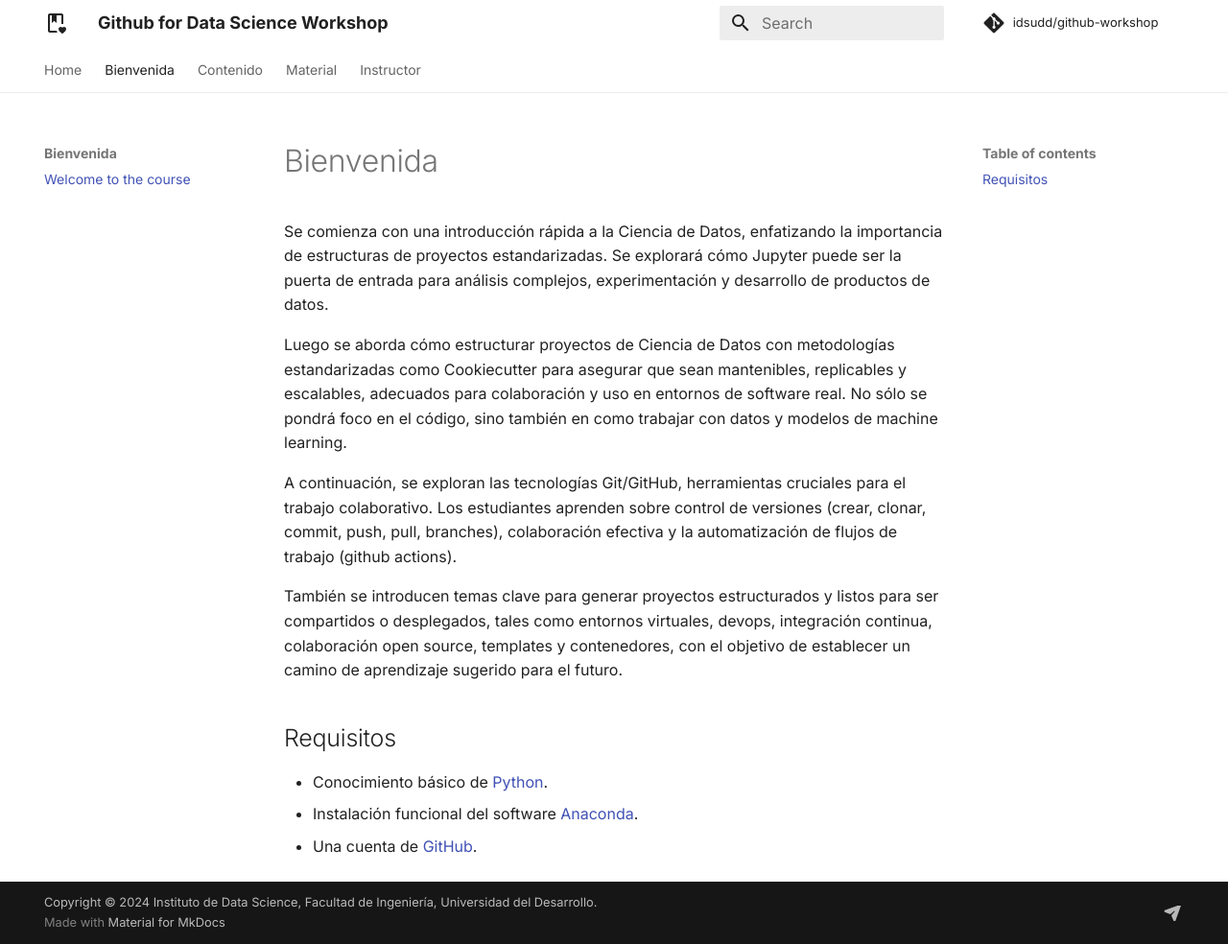
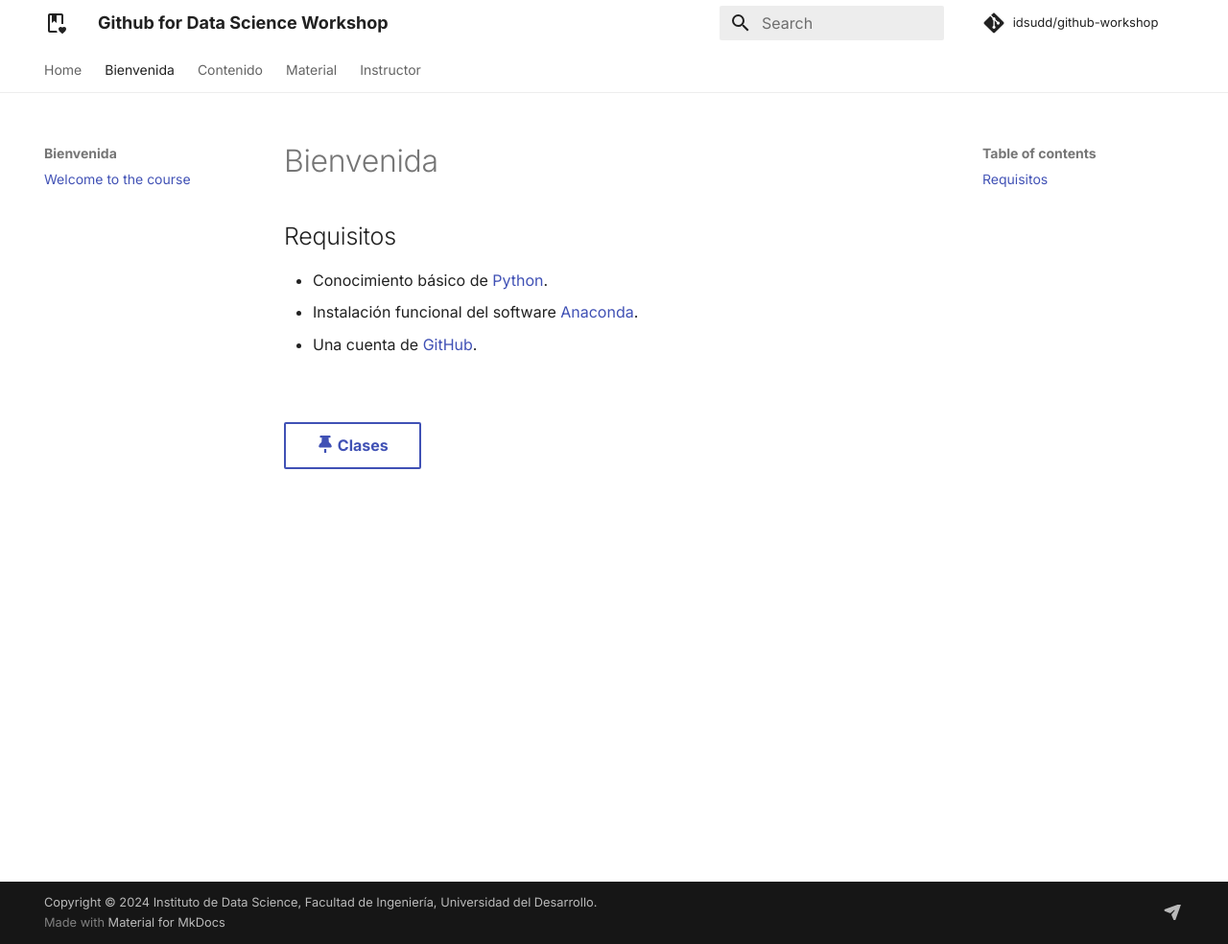
Before and after one commit to idsudd/github-workshop, an MkDocs documentation site: the page built from docs/welcome.md, in a window 1280 px wide and 984 px high. Shown: the whole window at 96% size. Built offline with MkDocs 1.6.1 and Material for MkDocs 9.7.7, drawn with Linux system fonts in a browser that asks for light colours; comment, search, counter and statistics services are not loaded.

Commit message:
Update welcome.md

```diff
--- a/docs/welcome.md
+++ b/docs/welcome.md
@@ -1,15 +1,13 @@
 # Bienvenida
 
-Se comienza con una introducción rápida a la Ciencia de Datos, enfatizando la importancia de estructuras de proyectos estandarizadas. Se explorará cómo Jupyter puede ser la puerta de entrada para análisis complejos, experimentación y desarrollo de productos de datos.
 
-Luego se aborda cómo estructurar proyectos de Ciencia de Datos con metodologías estandarizadas como Cookiecutter para asegurar que sean mantenibles, replicables y escalables, adecuados para colaboración y uso en entornos de software real. No sólo se pondrá foco en el código, sino también en como trabajar con datos y modelos de machine learning.
-
-A continuación, se exploran las tecnologías Git/GitHub, herramientas cruciales para el trabajo colaborativo. Los estudiantes aprenden sobre control de versiones (crear, clonar, commit, push, pull, branches), colaboración efectiva y la automatización de flujos de trabajo (github actions).
-
-También se introducen temas clave para generar proyectos estructurados y listos para ser compartidos o desplegados, tales como entornos virtuales, devops, integración continua, colaboración open source, templates y contenedores, con el objetivo de establecer un camino de aprendizaje sugerido para el futuro.
 
 ## Requisitos
 
 * Conocimiento básico de [Python](https://realpython.com/tutorials/basics/).
 * Instalación funcional del software [Anaconda](https://www.anaconda.com/download).
 * Una cuenta de [GitHub](https://github.com/).
+
+<br>
+<br>
+[:fontawesome-solid-thumbtack: Clases](lectures/index.md){ .md-button }
```
